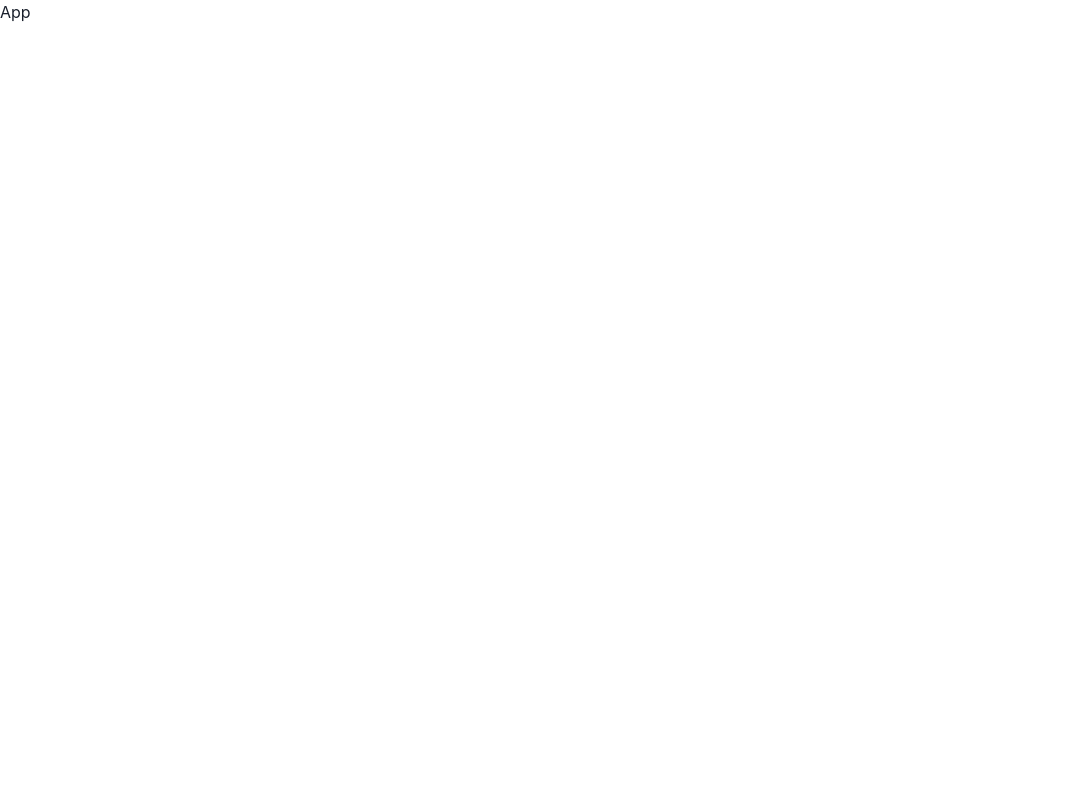
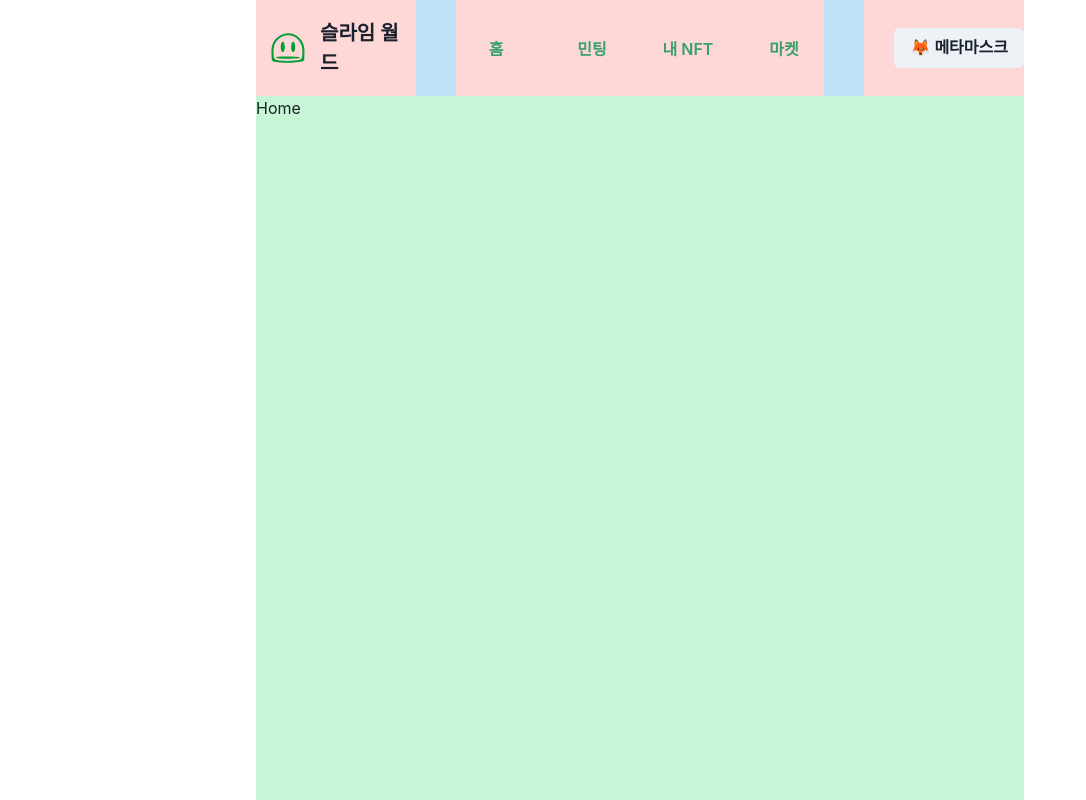
Before and after one commit to 6luv/nft-practice, a React (Vite) app in the folder vite/: page / in a window 1280 px wide. Shown: the whole page, without its empty margins (0-1086 px from the left). Built offline with nearby package versions, Linux system fonts and the light colour scheme.

Commit message:
feat: layout

```diff
--- a/vite/package.json
+++ b/vite/package.json
@@ -15,7 +15,8 @@
     "@emotion/styled": "^11.11.5",
     "framer-motion": "^11.2.10",
     "react": "^18.2.0",
-    "react-dom": "^18.2.0"
+    "react-dom": "^18.2.0",
+    "react-router-dom": "^6.23.1"
   },
   "devDependencies": {
     "@types/react": "^18.2.66",
--- a/vite/src/App.tsx
+++ b/vite/src/App.tsx
@@ -1,8 +1,24 @@
-import { Flex } from "@chakra-ui/react";
 import { FC } from "react";
+import { BrowserRouter, Routes, Route } from "react-router-dom";
+import Home from "./pages/Home";
+import Layout from "./components/Layout";
+import MintNft from "./pages/MintNft";
+import MyNft from "./pages/MyNft";
+import SaleNft from "./pages/SaleNft";
 
 const App: FC = () => {
-  return <Flex>App</Flex>;
+  return (
+    <BrowserRouter>
+      <Routes>
+        <Route element={<Layout />}>
+          <Route path="/" element={<Home />} />
+          <Route path="/mint-nft" element={<MintNft />} />
+          <Route path="/my-nft" element={<MyNft />} />
+          <Route path="/sale-nft" element={<SaleNft />} />
+        </Route>
+      </Routes>
+    </BrowserRouter>
+  );
 };
 
 export default App;
--- /dev/null
+++ b/vite/src/components/Header.tsx
@@ -0,0 +1,60 @@
+import { Button, Flex, Image } from "@chakra-ui/react";
+import { FC } from "react";
+import { useNavigate } from "react-router-dom";
+
+const Header: FC = () => {
+  const navigate = useNavigate();
+
+  return (
+    <Flex bgColor="blue.100" h={24} justifyContent="space-between">
+      <Flex
+        bgColor="red.100"
+        w={40}
+        fontSize={20}
+        fontWeight="semibold"
+        alignItems="center"
+      >
+        <Image w={16} src="/images/logo.svg" alt="슬라임 월드" /> 슬라임 월드
+      </Flex>
+      <Flex bgColor="red.100" alignItems="center" gap={4}>
+        <Button
+          variant="link"
+          colorScheme="green"
+          onClick={() => navigate("/")}
+          w={20}
+        >
+          홈
+        </Button>
+        <Button
+          variant="link"
+          colorScheme="green"
+          onClick={() => navigate("/mint-nft")}
+          w={20}
+        >
+          민팅
+        </Button>
+        <Button
+          variant="link"
+          colorScheme="green"
+          onClick={() => navigate("/my-nft")}
+          w={20}
+        >
+          내 NFT
+        </Button>
+        <Button
+          variant="link"
+          colorScheme="green"
+          onClick={() => navigate("/sale-nft")}
+          w={20}
+        >
+          마켓
+        </Button>
+      </Flex>
+      <Flex bgColor="red.100" w={40} justifyContent="end" alignItems="center">
+        <Button>🦊 메타마스크</Button>
+      </Flex>
+    </Flex>
+  );
+};
+
+export default Header;
--- /dev/null
+++ b/vite/src/components/Layout.tsx
@@ -0,0 +1,17 @@
+import { Flex } from "@chakra-ui/react";
+import { FC } from "react";
+import { Outlet } from "react-router-dom";
+import Header from "./Header";
+
+const Layout: FC = () => {
+  return (
+    <Flex bgColor="red.100" maxW={768} mx="auto" minH="100vh" flexDir="column">
+      <Header />
+      <Flex bgColor="green.100" flexGrow={1}>
+        <Outlet />
+      </Flex>
+    </Flex>
+  );
+};
+
+export default Layout;
--- /dev/null
+++ b/vite/src/pages/Home.tsx
@@ -0,0 +1,8 @@
+import { Flex } from "@chakra-ui/react";
+import { FC } from "react";
+
+const Home: FC = () => {
+  return <Flex>Home</Flex>;
+};
+
+export default Home;
--- /dev/null
+++ b/vite/src/pages/MintNft.tsx
@@ -0,0 +1,8 @@
+import { Flex } from "@chakra-ui/react";
+import { FC } from "react";
+
+const MintNft: FC = () => {
+  return <Flex>MintNft</Flex>;
+};
+
+export default MintNft;
--- /dev/null
+++ b/vite/src/pages/MyNft.tsx
@@ -0,0 +1,8 @@
+import { Flex } from "@chakra-ui/react";
+import { FC } from "react";
+
+const MyNft: FC = () => {
+  return <Flex>MyNft</Flex>;
+};
+
+export default MyNft;
--- /dev/null
+++ b/vite/src/pages/SaleNft.tsx
@@ -0,0 +1,8 @@
+import { Flex } from "@chakra-ui/react";
+import { FC } from "react";
+
+const SaleNft: FC = () => {
+  return <Flex>SaleNft</Flex>;
+};
+
+export default SaleNft;
```
Also changed, not shown: vite/public/images/logo.svg (added), 1 other file (tests, documents, lock files or other folders).
